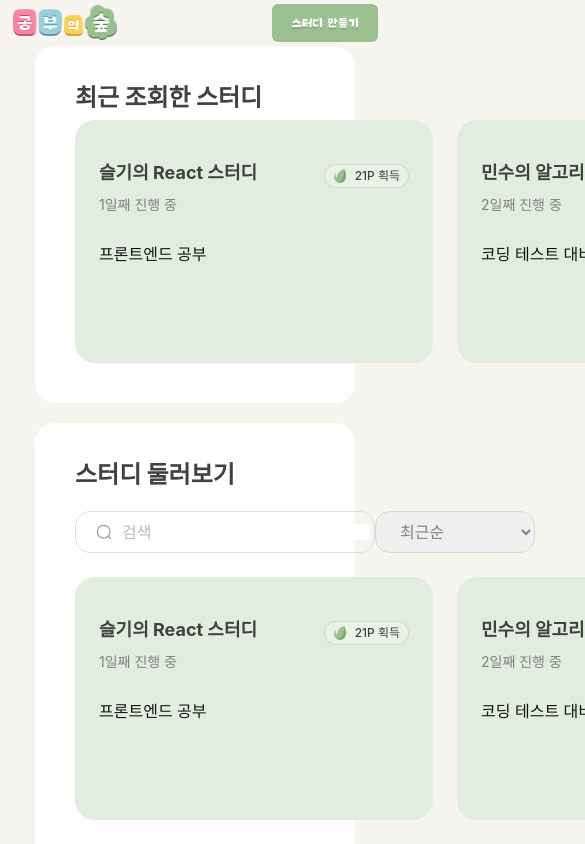
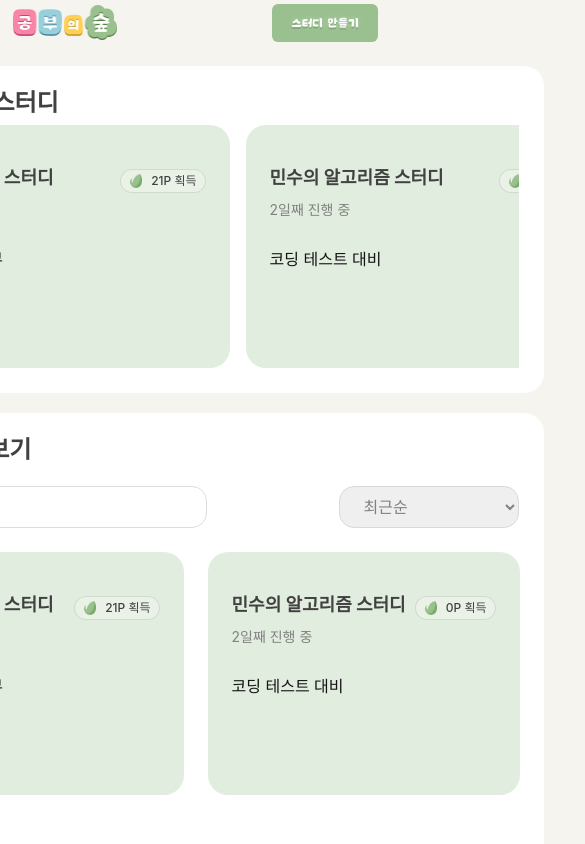
Before and after one commit to juengseulki/Forest-of-Learning-Frontend, a React (Vite) app: page / in a window 390 px wide. Shown: the top 844 px of the page, 585 px wide, since content can reach past the window. Built offline with nearby package versions, Linux system fonts and the light colour scheme; a web font is replaced by a local one.

Commit message:
feat: 반응형

```diff
--- a/src/pages/HomePage.jsx
+++ b/src/pages/HomePage.jsx
@@ -30,7 +30,9 @@ function HomePage() {
     <div className="main-container">
       <section className="recent-lookup">
         <p className="home-title">최근 조회한 스터디</p>
-        <StudyList study={recentStudy} point={point} />
+        <div className="recent-scroll">
+          <StudyList study={recentStudy} point={point} />
+        </div>
       </section>
       <section className="study-list">
         <div className="list-top">
--- a/src/styles/HomePage.css
+++ b/src/styles/HomePage.css
@@ -6,6 +6,9 @@ input:focus {
   display: flex;
   flex-direction: column;
   gap: 20px;
+  justify-content: center;
+  align-items: center;
+  margin-top: 20px;
 }
 
 .recent-lookup {
@@ -25,6 +28,10 @@ input:focus {
   color: #414141;
 }
 
+.recent-scroll {
+  width: 100%;
+}
+
 .study-list {
   display: flex;
   flex-direction: column;
@@ -33,6 +40,7 @@ input:focus {
   padding: 40px;
   gap: 60px;
 }
+
 .list-top {
   display: flex;
   gap: 24px;
@@ -97,3 +105,54 @@ select::-ms-expand {
   white-space: nowrap;
   cursor: pointer;
 }
+
+@media (max-width: 744px) {
+  .recent-scroll {
+    overflow-x: auto;
+    overflow-y: hidden;
+    -webkit-overflow-scrolling: touch;
+  }
+
+  .recent-scroll::-webkit-scrollbar {
+    height: 6px;
+  }
+
+  .recent-lookup {
+    padding: 25px;
+    width: 697px;
+  }
+
+  .study-list {
+    padding: 25px;
+    width: 697px;
+  }
+}
+
+/* 모바일 */
+@media (max-width: 375px) {
+  .recent-lookup {
+    padding: 20px;
+    width: 344px;
+  }
+
+  .study-list {
+    padding: 20px;
+    width: 344px;
+  }
+
+  .filter {
+    flex-direction: column;
+    gap: 20px;
+  }
+
+  .search-container {
+    width: auto;
+  }
+
+  .select-container {
+    margin-left: auto;
+  }
+  .home-title {
+    font-size: 16px;
+  }
+}
--- a/src/styles/StudyCard.css
+++ b/src/styles/StudyCard.css
@@ -101,3 +101,49 @@
   letter-spacing: 0%;
   color: var(--color-white);
 }
+
+@media (max-width: 744px) {
+  .recent-scroll .study-card {
+    width: 358px;
+    height: 243px;
+  }
+  .study-card {
+    width: 312px;
+    height: 243px;
+  }
+}
+
+@media (max-width: 375px) {
+  .recent-scroll .study-card {
+    width: 240px;
+    height: 180px;
+    gap: 11px;
+  }
+  .study-card {
+    width: 312px;
+    height: 180px;
+    gap: 11px;
+  }
+  .title {
+    font-size: 16px;
+  }
+  .duration {
+    font-size: 12px;
+  }
+  .description {
+    font-size: 14px;
+  }
+  .icon {
+    font-size: 12px;
+  }
+  .point {
+    align-self: flex-start;
+    gap: 4px;
+  }
+  .title-group {
+    gap: 6px;
+  }
+  .card-header {
+    gap: 12px;
+  }
+}
--- a/src/styles/StudyList.css
+++ b/src/styles/StudyList.css
@@ -3,3 +3,30 @@
   grid-template-columns: repeat(3, 1fr);
   gap: 24px;
 }
+
+@media (max-width: 744px) {
+  .recent-scroll .card-list {
+    display: flex;
+    gap: 16px;
+  }
+
+  .card-list {
+    grid-template-columns: repeat(2, 1fr);
+  }
+}
+
+@media (max-width: 375px) {
+  .card-list {
+    grid-template-columns: repeat(1, 1fr);
+  }
+  .title-group {
+    flex-direction: column;
+  }
+  .point {
+    order: 1;
+  }
+
+  .title {
+    order: 2;
+  }
+}
```
